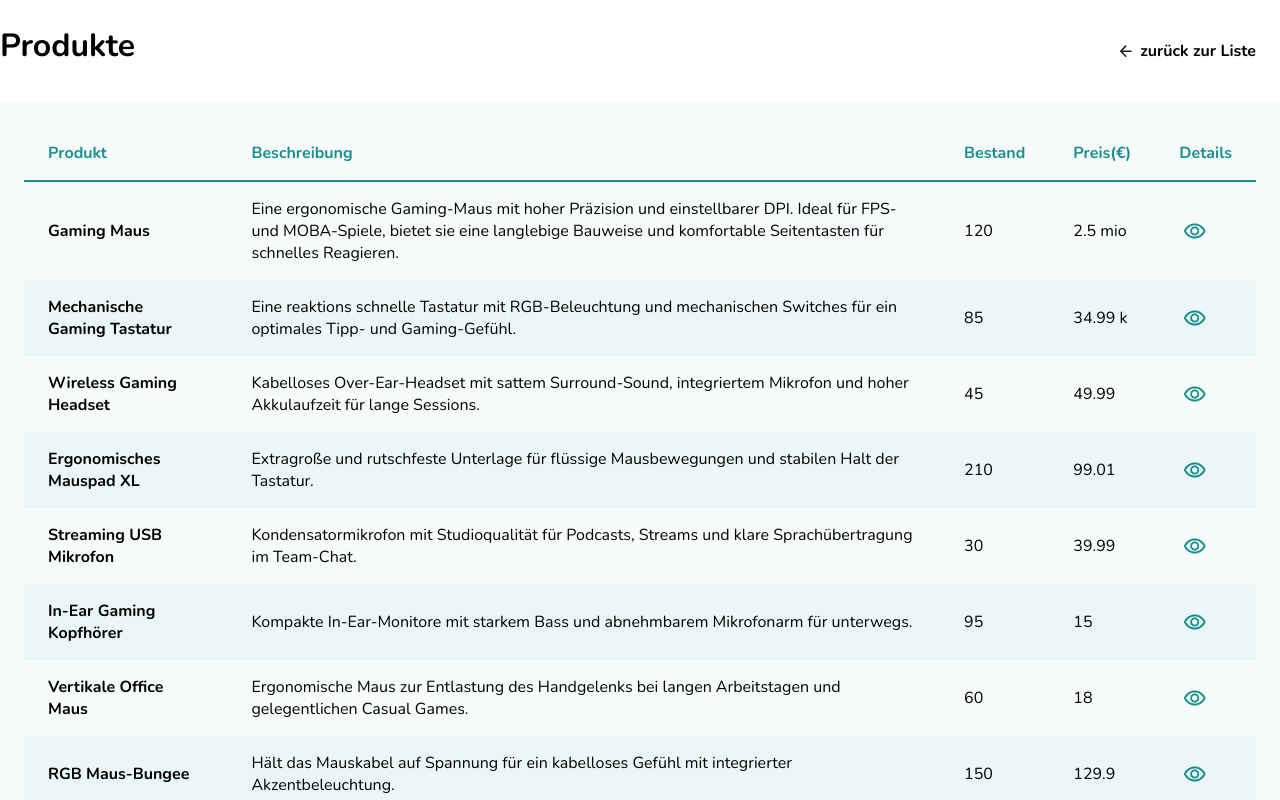
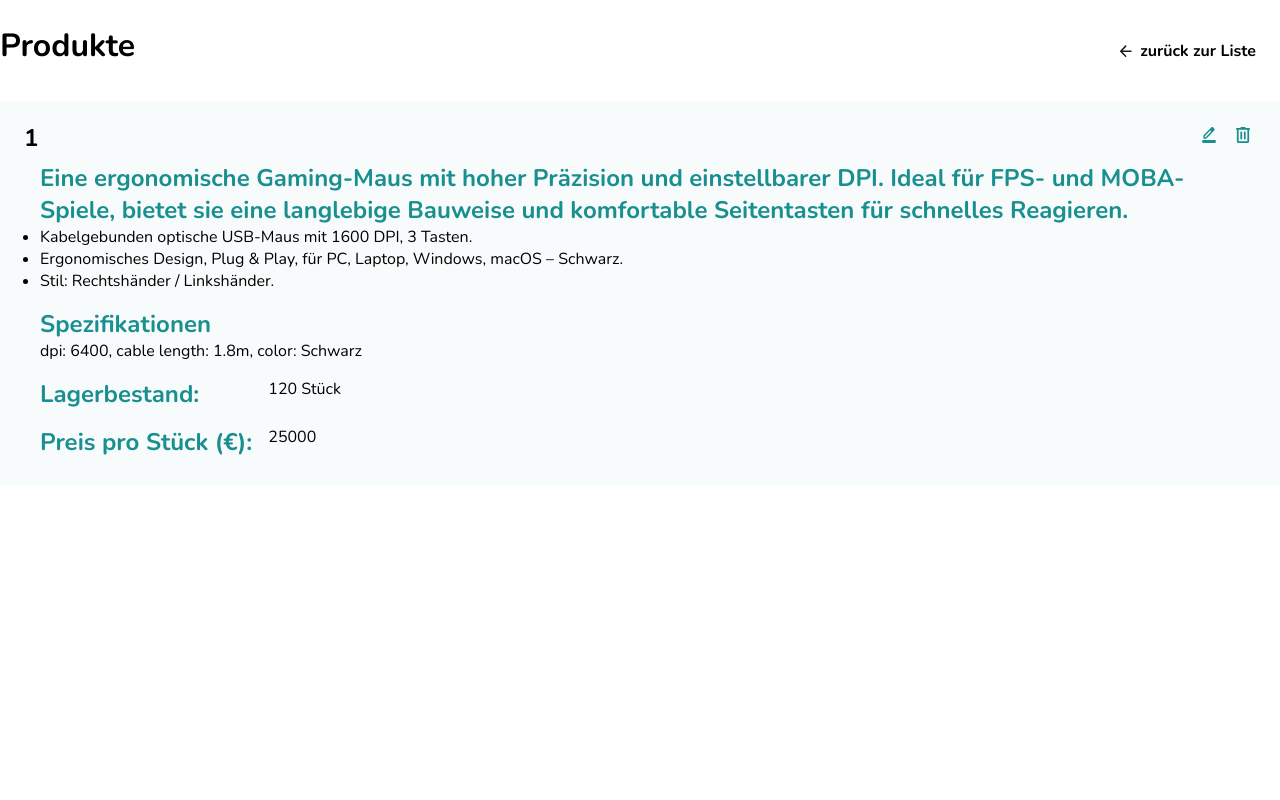
Before and after one commit to Lehnerma/angular-learning-product-list, an Angular app: page /detail/1 in a window 1280 px wide. Before the commit this address led to /. Shown: the top 800 px of the page. Built offline with nearby package versions, Linux system fonts and the light colour scheme.

Commit message:
feat: implement routing for product detail view and enhance product list display

```diff
--- a/src/app/app.html
+++ b/src/app/app.html
@@ -1,6 +1,3 @@
 <main-header></main-header>
-<!-- <app-product-detail></app-product-detail> -->
-<app-product-list></app-product-list>
-
 
 <router-outlet />
--- a/src/app/app.routes.ts
+++ b/src/app/app.routes.ts
@@ -1,3 +1,18 @@
 import { Routes } from '@angular/router';
+import { ProductList } from './shared/components/product-list/product-list';
+import { ProductDetail } from './shared/components/product-detail/product-detail';
 
-export const routes: Routes = [];
+export const routes: Routes = [
+  {
+    path: '',
+    component: ProductList,
+  },
+  {
+    path: 'detail/:name',
+    component: ProductDetail, // diese Component wird im detail. bereich angezigt
+  },
+  {
+    path: 'compc',
+    redirectTo: '',
+  },
+];
--- a/src/app/app.ts
+++ b/src/app/app.ts
@@ -1,12 +1,10 @@
 import { Component, signal } from '@angular/core';
 import { RouterOutlet } from '@angular/router';
 import { MainHeader } from './layout/main-header/main-header';
-import { ProductList } from './shared/components/product-list/product-list';
-import { ProductDetail } from './shared/components/product-detail/product-detail';
 
 @Component({
   selector: 'app-root',
-  imports: [RouterOutlet, MainHeader, ProductList, ProductDetail],
+  imports: [RouterOutlet, MainHeader],
   templateUrl: './app.html',
   styleUrl: './app.scss'
 })
--- a/src/app/shared/components/product-detail/product-detail.ts
+++ b/src/app/shared/components/product-detail/product-detail.ts
@@ -1,4 +1,5 @@
-import { Component } from '@angular/core';
+import { Component, inject } from '@angular/core';
+import { ActivatedRoute, ActivatedRouteSnapshot } from '@angular/router';
 
 @Component({
   selector: 'app-product-detail',
@@ -7,6 +8,17 @@ import { Component } from '@angular/core';
   styleUrl: './product-detail.scss',
 })
 export class ProductDetail {
+  private route = inject(ActivatedRoute);
+
+  // constructor() {
+  //   this.detailName = this.route.snapshot.paramMap.get('detailName');
+  // }
+
+  ngOnInit(){
+    let currentName = this.route.snapshot.paramMap.get('name');
+    if (currentName) this.detail.name = currentName;
+  }
+
   detail = {
     name: 'Gaming Maus',
     description:
@@ -16,7 +28,7 @@ export class ProductDetail {
     price: 25000,
   };
 
-  deletDetail(){
+  deletDetail() {
     this.detail.name = '';
   }
 }
--- a/src/app/shared/components/product-list/product-list.html
+++ b/src/app/shared/components/product-list/product-list.html
@@ -12,23 +12,23 @@
 
     <tbody>
       @for (item of list; track item.name; let i = $index) {
-        <tr role="link">
+        <tr role="link" [routerLink]="['detail', item.name]">
           <td>{{ item.name }}</td>
           <td>{{ item.description }}</td>
           <td>
             <span class="badge ok">{{ item.stock }}</span>
           </td>
-          <td class="price">@switch (true) {
+          <td class="price">
+            @switch (true) {
               @case (item.price >= 100000) {
-              {{ item.price/100000}} mio
+                {{ item.price / 100000 }} mio
               }
               @case (item.price >= 1000) {
-              {{ item.price/1000}} k
+                {{ item.price / 1000 }} k
               }
               @default {
-              {{ item.price}}
+                {{ item.price }}
               }
-
             }
           </td>
           <td><a class="btn--view" aria-label="Details anzeigen"></a></td>
--- a/src/app/shared/components/product-list/product-list.ts
+++ b/src/app/shared/components/product-list/product-list.ts
@@ -1,4 +1,5 @@
 import { Component } from '@angular/core';
+import { RouterLink } from '@angular/router';
 interface List{
   name: string,
   description: string,
@@ -8,11 +9,12 @@ interface List{
 }
 @Component({
   selector: 'app-product-list',
-  imports: [],
+  imports: [RouterLink],
   templateUrl: './product-list.html',
   styleUrl: './product-list.scss',
 })
 export class ProductList {
+
   list: List[] = [
     {
       name: 'Gaming Maus',
```
Lines whose indentation alone changed are shown as unchanged.
